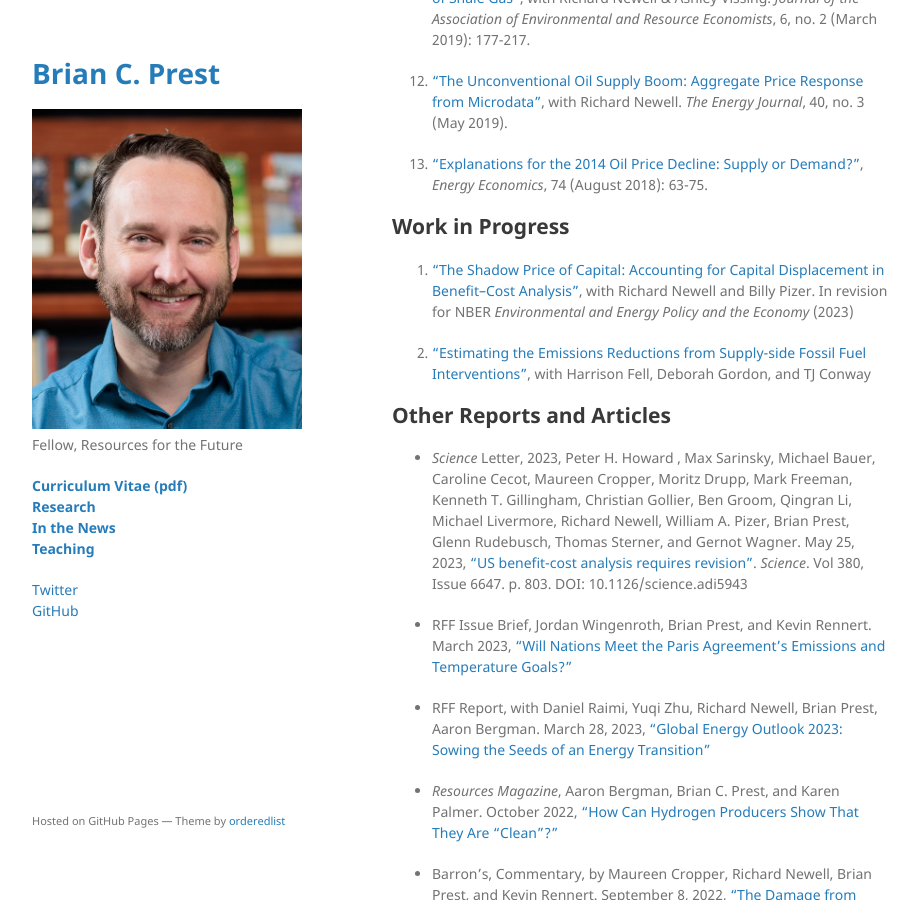
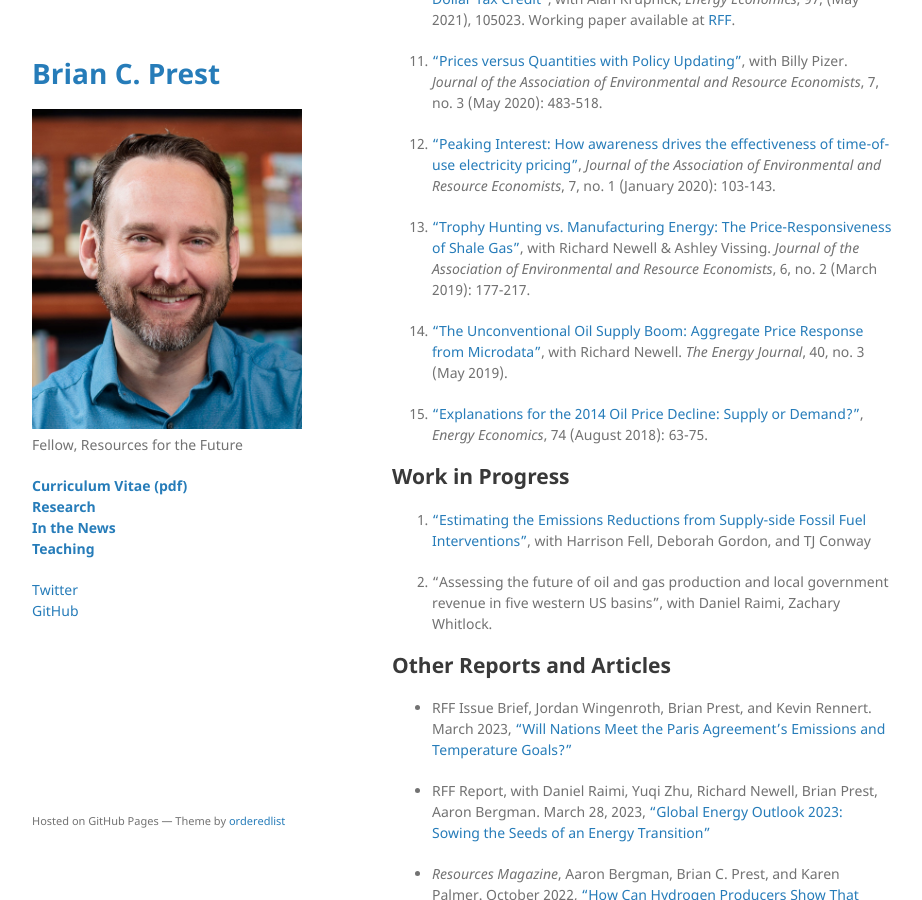
Before and after one commit to bprest/bprest.github.io, a Jekyll site: the page built from research.md, in a window 1280 px wide and 900 px high, scrolled down 1253 px. Shown: the whole window, without its empty margins (178-1100 px from the left). Built offline with Jekyll 4.4.1, drawn with Linux system fonts in a browser that asks for light colours; our own code applies the rules of GitHub Pages for plain Markdown files; some of the changed text lies outside the part shown.

Commit message:
update publications

```diff
--- a/research.md
+++ b/research.md
@@ -35,9 +39,9 @@ layout: default
 
 ## Work in Progress
 
-1. ["The Shadow Price of Capital: Accounting for Capital Displacement in Benefit–Cost Analysis"](https://www.rff.org/publications/working-papers/the-shadow-price-of-capital-accounting-for-capital-displacement-in-benefitcost-analysis/), with Richard Newell and Billy Pizer. In revision for NBER _Environmental and Energy Policy and the Economy_ (2023)
+1. ["Estimating the Emissions Reductions from Supply-side Fossil Fuel Interventions"](https://www.rff.org/publications/working-papers/estimating-the-emissions-reductions-from-supply-side-fossil-fuel-interventions/), with Harrison Fell, Deborah Gordon, and TJ Conway
 
-1. ["Estimating the Emissions Reductions from Supply-side Fossil Fuel Interventions"](https://www.rff.org/publications/working-papers/estimating-the-emissions-reductions-from-supply-side-fossil-fuel-interventions/), with Harrison Fell, Deborah Gordon, and TJ Conway
+1. "Assessing the future of oil and gas production and local government revenue in five western US basins", with Daniel Raimi, Zachary Whitlock.
 
 <!--
 
@@ -46,10 +50,6 @@ layout: default
 -->
 
 ## Other Reports and Articles
-
-* _Science_ Letter, 2023, Peter H. Howard , Max Sarinsky, Michael Bauer, Caroline Cecot, Maureen Cropper, Moritz
-Drupp, Mark Freeman, Kenneth T. Gillingham, Christian Gollier, Ben Groom, Qingran Li, Michael Livermore, Richard Newell, William A. Pizer, Brian Prest, Glenn Rudebusch, Thomas Sterner, and Gernot Wagner. May 25, 2023, ["US benefit-cost analysis requires revision"](https://www.science.org/doi/10.1126/science.adi5943). _Science_. Vol 380, Issue 6647. p. 803.
-DOI: 10.1126/science.adi5943
 
 * RFF Issue Brief, Jordan Wingenroth, Brian Prest, and Kevin Rennert. March 2023, ["Will Nations Meet the Paris Agreement’s Emissions and Temperature Goals?"](https://www.rff.org/publications/issue-briefs/will-nations-meet-the-paris-agreements-emissions-and-temperature-goals/)
 
```
Also changed, not shown: other parts of research.md (+5 -1 lines).
